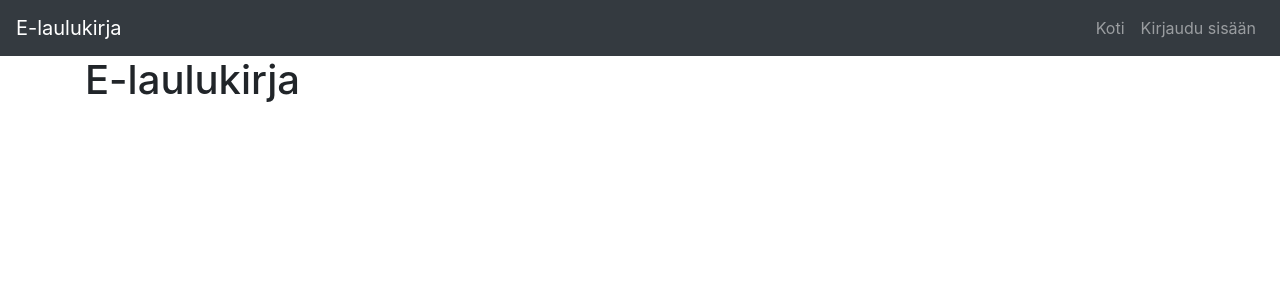
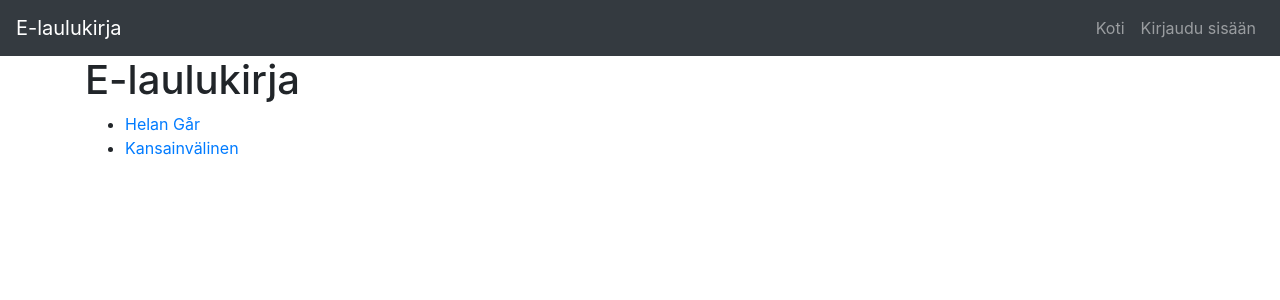
Before and after one commit to asteriskiry/e-laulukirja-frontend, a React (Create React App) app: page / in a window 1280 px wide. Shown: the top 300 px of the page. Built offline with nearby package versions, Linux system fonts and the light colour scheme.

Commit message:
Example of data fetching

```diff
--- /dev/null
+++ b/public/songs.json
@@ -0,0 +1,9 @@
+    [{
+        "number": 111,
+        "name": "Helan Går",
+        "words": "En liten fågel satt en gång och sjöng i furuskog.\nDen hade sjungit dagen lång, men dock ej sjungit nog.\n\n Vad sjöng den lilla fågeln då?\n\nHelan går, sjung hopp-fa-de-ral-lan-lal-lan-lej!\n Helan går, sjung hopp-fa-de-ral-lan-lej!\n Och den som inte Helan tar,\n han ej heller Halvan får. Helan går,\n sjung hopp-fa-de-ral-lan-lej!"
+    }, {
+        "number": 222,
+        "name": "Kansainvälinen",
+        "words": "Mera brännvin i glasen,\n mera glas på vårt bord,\n mera bord på kalasen,\n mera kalas på vår jord!\n Mera jordar kring måne,\n mera månar kring mars,\n mera marscher till Skåne,\n mera Skåne,\n bevars,\n bevars,\n bevars!\n\n Lisää viinaa mun lasiin,\n lisää laseja pöydälle,\n lisää pöytiä näihin juhliin,\n lisää juhlia kansalle!\n Lisää kansaa Suomeen,\n lisää Suomea päälle maan,\n lisää maata Suomeen,\n marssitaan,\n marssitaan\n Karjalaan,\n Karjalaan!"
+    }]
--- a/src/App.js
+++ b/src/App.js
@@ -3,6 +3,7 @@ import { BrowserRouter as Router, Switch, Route } from 'react-router-dom';
 import 'bootstrap/dist/css/bootstrap.min.css';
 import HomeView from './views/HomeView.js';
 import LoginView from './views/LoginView.js';
+import SongView from './views/SongView.js';
 
 function App() {
   return (
@@ -11,6 +12,9 @@ function App() {
         <Switch>
           <Route path="/login">
             <LoginView />
+          </Route>
+            <Route path="/song">
+            <SongView />
           </Route>
           <Route path="/">
             <HomeView />
--- /dev/null
+++ b/src/components/songlist/SonglistComponent.js
@@ -0,0 +1,41 @@
+import React, { Component } from 'react';
+import axios from 'axios';
+
+class SonglistComponent extends Component {
+  constructor(props) {
+    super(props);
+    this.state = {
+      songs: [],
+    };
+  }
+  render() {
+    const songs = this.state.songs.map((song, key) => (
+      <li key={song.number}><a href="#">{song.name}</a></li>
+    ));
+    return (
+      <ul>
+        {songs}
+      </ul>
+        )
+  }
+  async componentDidMount() {
+    try {
+      let songs = await axios.get('songs.json', {
+        headers: {
+          'Content-Type': 'application/json',
+        },
+      });
+
+      this.setState({
+        ...this.state,
+        ...{
+          songs: songs.data,
+        },
+      });
+    } catch (e) {
+      console.log(e);
+    }
+  }
+}
+
+export default SonglistComponent;
--- a/src/views/HomeView.js
+++ b/src/views/HomeView.js
@@ -1,11 +1,13 @@
 import React, { Component } from 'react';
 import MainComponent from '../components/main/MainComponent.js';
+import SonglistComponent from '../components/songlist/SonglistComponent.js';
 
 class HomeView extends Component {
   render() {
     return (
       <MainComponent>
         <h1>E-laulukirja</h1>
+        <SonglistComponent />
       </MainComponent>
     );
   }
--- /dev/null
+++ b/src/views/SongView.js
@@ -0,0 +1,14 @@
+import React, { Component } from 'react';
+import MainComponent from '../components/main/MainComponent.js';
+
+class SongView extends Component {
+  render() {
+    return (
+      <MainComponent>
+        <h1>Yhden laulun näkymä</h1>
+      </MainComponent>
+    );
+  }
+}
+
+export default SongView;
```
Also changed, not shown: 2 other files (tests, documents, lock files or other folders).
